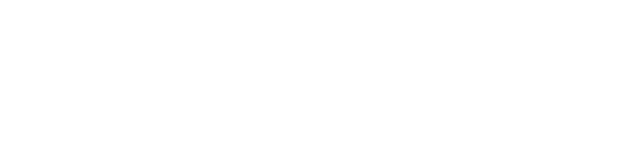
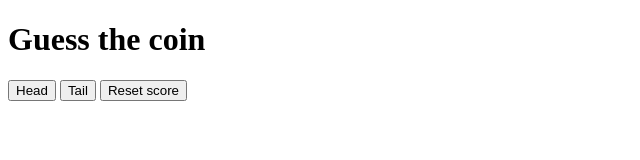
Before and after one commit to Sakhawat-Saim/head-tail, a plain HTML site: page index.html in a window 1280 px wide. Shown: the whole page, without its empty margins (0-640 px from the left). Drawn offline with Linux system fonts and the light colour scheme.

Commit message:
basic game complete

```diff
--- a/app.js
+++ b/app.js
@@ -0,0 +1,31 @@
+function computerMove() {
+  const randomMove = Math.random();
+  let coinFlipped = "";
+  if (randomMove <= 1 / 2) {
+    coinFlipped = "head";
+  } else if (randomMove >= 1 / 2 && randomMove < 1) {
+    coinFlipped = "tail";
+  }
+  return coinFlipped;
+}
+
+function playgame(playerGuess) {
+  let result = "";
+  const computerCoin = computerMove();
+  if (playerGuess === "head") {
+    if (computerCoin === "head") {
+      result = "you win";
+    } else {
+      result = "you lose";
+    }
+  } else if (playerGuess === "tail") {
+    if (computerCoin === "tail") {
+      result = "You win";
+    } else {
+      result = "you lose";
+    }
+  }
+  alert(
+    `Your guess is ${playerGuess}. Coin flipped into ${computerCoin}. ${result}`
+  );
+}
--- a/index.html
+++ b/index.html
@@ -6,6 +6,23 @@
     <title>Document</title>
   </head>
   <body>
-    <source src="app.js" type="" />
+    <h1>Guess the coin</h1>
+    <button
+      onclick="
+        playgame('head')
+    "
+    >
+      Head
+    </button>
+    <button
+      onclick="
+        playgame('tail')
+"
+    >
+      Tail
+    </button>
+    <button>Reset score</button>
+
+    <script src="app.js"></script>
   </body>
 </html>
```
